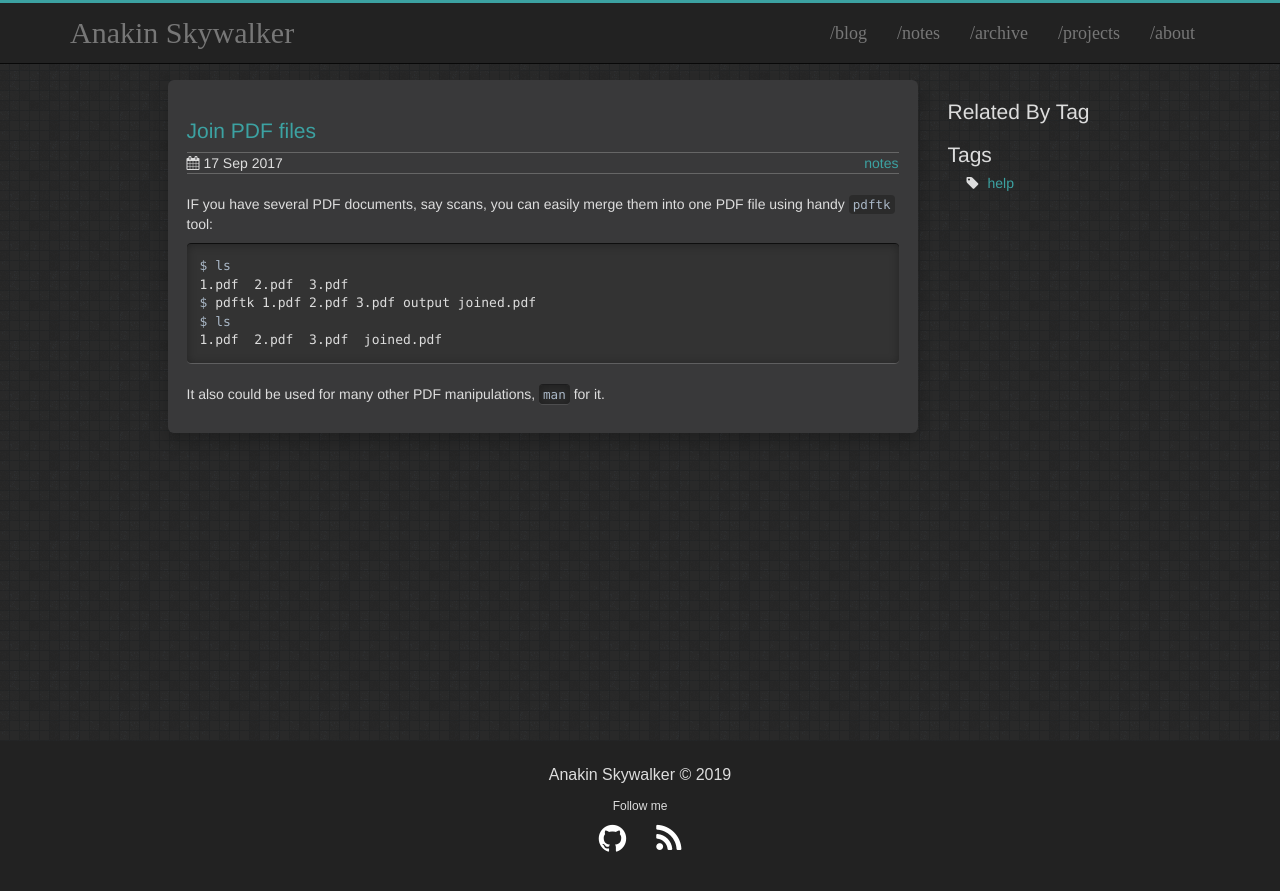
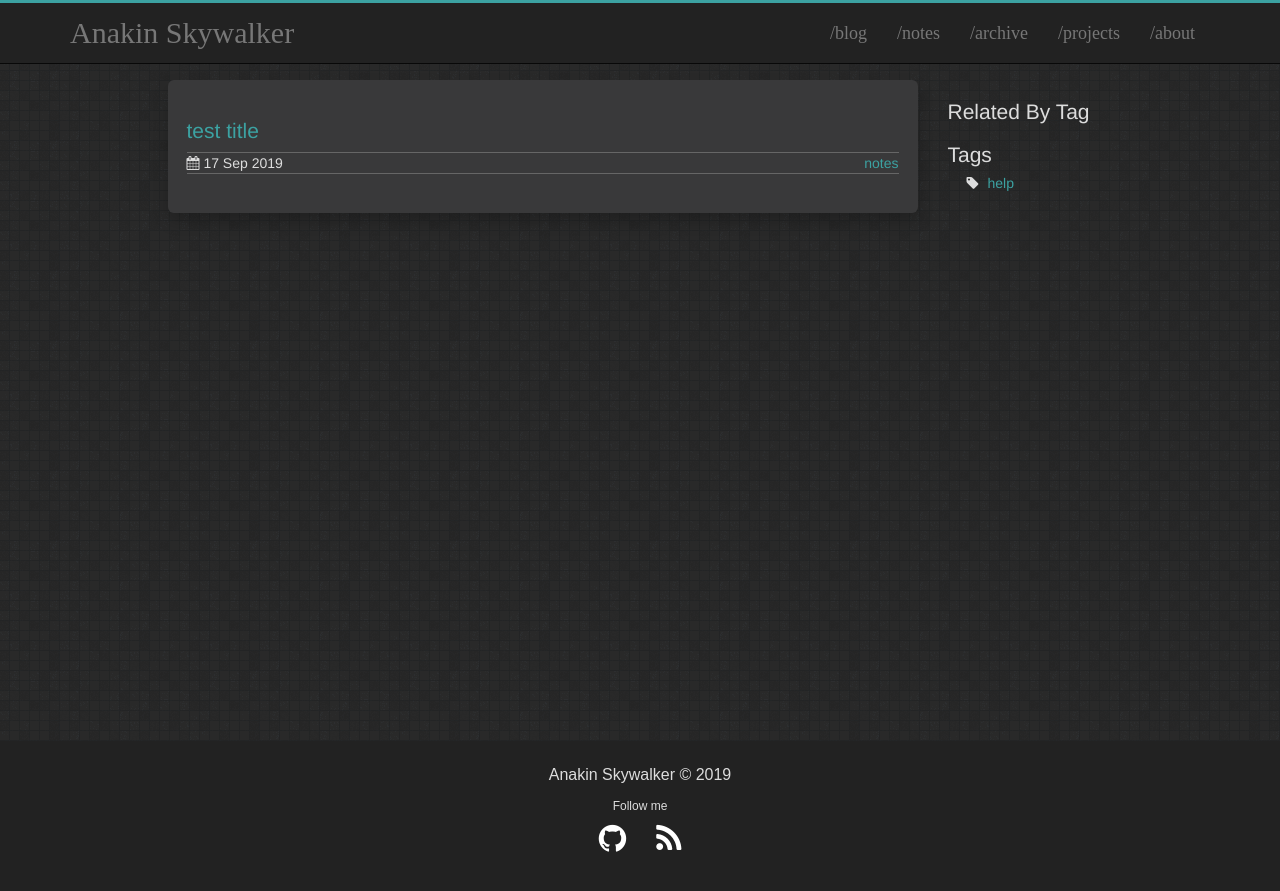
Before and after one commit to AnakinSkyW/AnakinSkyW.github.io, a Jekyll site: the page built from _quicknotes/join-pdfs.md, in a window 1280 px wide. Shown: the top 891 px of the page. Built offline with Jekyll 4.4.1, drawn with Linux system fonts in a browser that asks for light colours; comment, search, counter and statistics services are not loaded.

Commit message:
:construction: modify doc

```diff
--- a/_quicknotes/join-pdfs.md
+++ b/_quicknotes/join-pdfs.md
@@ -1,20 +1,8 @@
 ---
 layout: post
-title:  "Join PDF files"
-date:   2017-09-17 10:47:45
+title:  "test title"
+date:   2019-09-17 10:47:45
 comments: true
 tags:
  - notes
 ---
-
-IF you have several PDF documents, say scans, you can easily merge them into one PDF file using handy [`pdftk`](https://www.pdflabs.com/docs/pdftk-cli-examples/) tool:
-
-{% highlight bash %}
-$ ls
-1.pdf  2.pdf  3.pdf
-$ pdftk 1.pdf 2.pdf 3.pdf output joined.pdf
-$ ls
-1.pdf  2.pdf  3.pdf  joined.pdf
-{% endhighlight %}
-
-It also could be used for many other PDF manipulations, `man` for it.
```
Also changed, not shown: _posts/help/2016-07-01-images.md (+0 -1 lines), _posts/help/2018-11-17-lockscreen-for-awesome.md (renamed from _posts/2018-11-17-lockscreen-for-awesome.md, +1 -1 lines), 1 other file.
